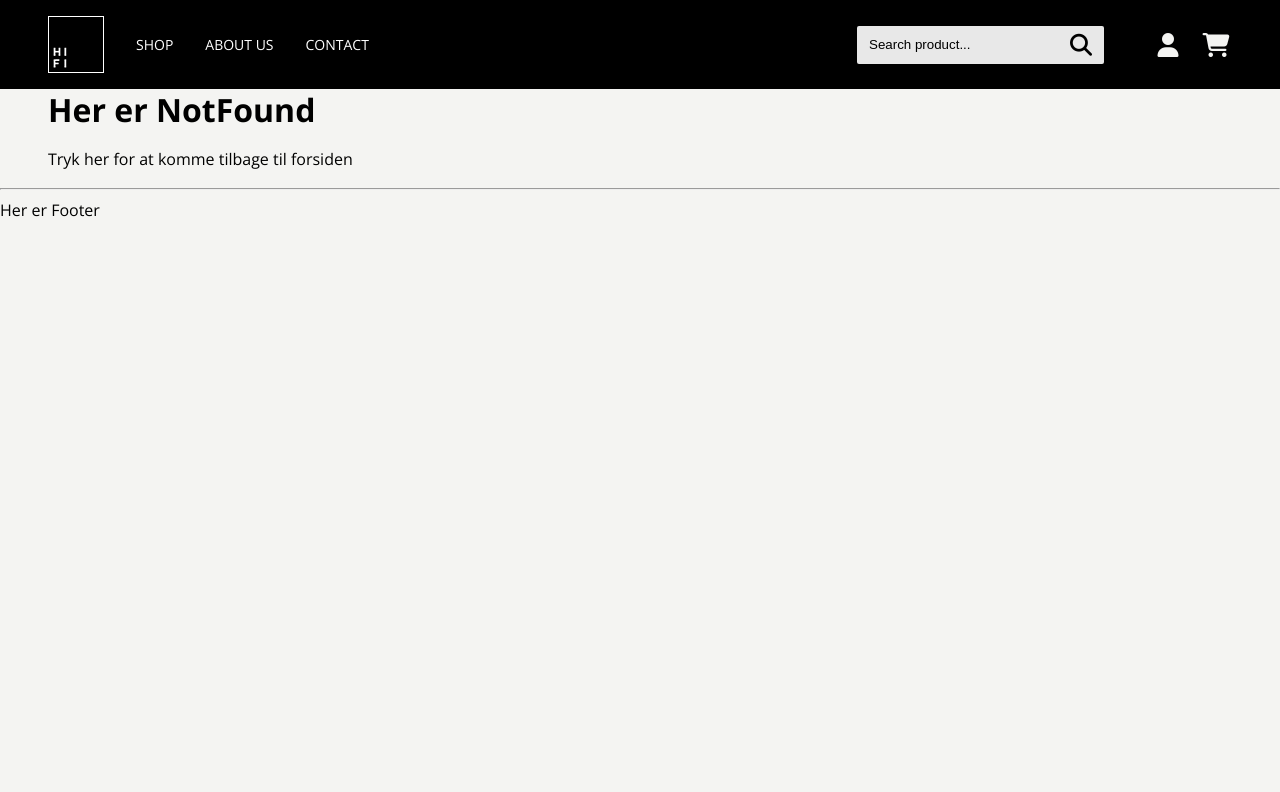
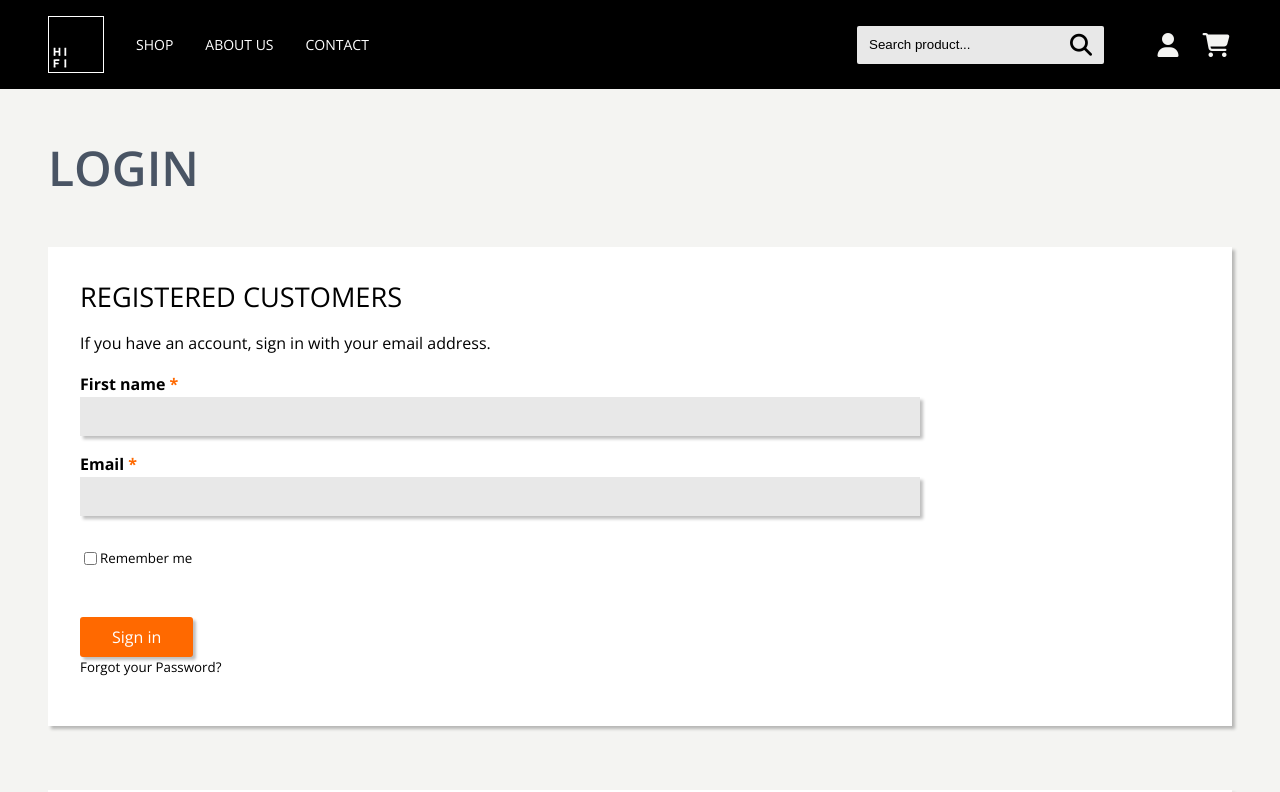
Before and after one commit to rts-cmk-wu08/the-big-bad-wolf, a React (Create React App) app: page /login in a window 1280 px wide. Shown: the top 792 px of the page. Built offline with nearby package versions, Linux system fonts and the light colour scheme.

Commit message:
login page done

```diff
--- a/src/index.js
+++ b/src/index.js
@@ -10,6 +10,7 @@ import About from "./pages/About";
 import FAQ from "./pages/FAQ";
 import Cart from "./pages/Cart";
 import NotFound from './pages/NotFound';
+import LoginPage from './pages/Login';
 
 import './index.scss';
 import App from './App';
@@ -26,6 +27,7 @@ const router = createBrowserRouter(
             <Route path="/about" element={<About />} />
             <Route path="/faq" element={<FAQ />} />
             <Route path="/cart" element={<Cart />} />
+            <Route path="/login" element={<LoginPage />}/>
 
             <Route path="*" element={<NotFound />} />
 
--- /dev/null
+++ b/src/pages/Login.js
@@ -0,0 +1,39 @@
+import "./login.scss"
+
+const LoginPage = () => {
+    return (
+        <>
+            <header className="page-header">
+                <h1 className="page-header__title">Login</h1>
+            </header>
+        <section className="page-content white shadow">
+            <h2 className="thinner">Registered customers</h2>
+            <p>If you have an account, sign in with your email address.</p>
+
+            <div className="form__fieldgroup">
+                <label className="bold" for="fistName">First name  <span className="orange">*</span></label><br/>
+                <input className="form__input" type="text" name="firstName" id="firstName" />
+            </div>
+            <div className="form__fieldgroup">
+                <label className="bold" for="email">Email  <span className="orange">*</span></label><br/>
+                <input className="form__input" type="email" name="email" id="email" />
+            </div>
+            <div className="rememberMe">
+                <input type="checkbox" name="rememberMe" id="rememberMe" />
+                <p className="smaller">Remember me</p>
+            </div>
+            <button className="btn shadow">Sign in</button>
+            <p className="smaller">Forgot your Password?</p>
+        </section>
+
+
+        <article className="page-content white shadow center">
+            <h2 className="thinner">New Customer</h2>
+            <p>Creating an account has many benefits: check out faster, track orders and more.</p>
+            <button className="btn shadow">Create an Account</button>
+        </article>
+        </>
+     );
+}
+
+export default LoginPage;
--- /dev/null
+++ b/src/pages/login.scss
@@ -0,0 +1,28 @@
+.bold {
+    font-weight: bold;
+}
+.smaller {
+    font-size: smaller;
+}
+.rememberMe {
+    display: flex;
+    padding-bottom: 2rem;
+
+    p {
+        padding-top: 1rem;
+    }
+
+}
+.white {
+    background-color: white;
+    padding: 2rem;
+    margin-top: 2rem;
+}
+.shadow {
+    box-shadow: 3px 3px 3px rgba($color: #000000, $alpha: .25);
+}
+.thinner {
+    font-weight: lighter;
+    font-size: 1.7rem;
+    text-transform: uppercase;
+}
```
